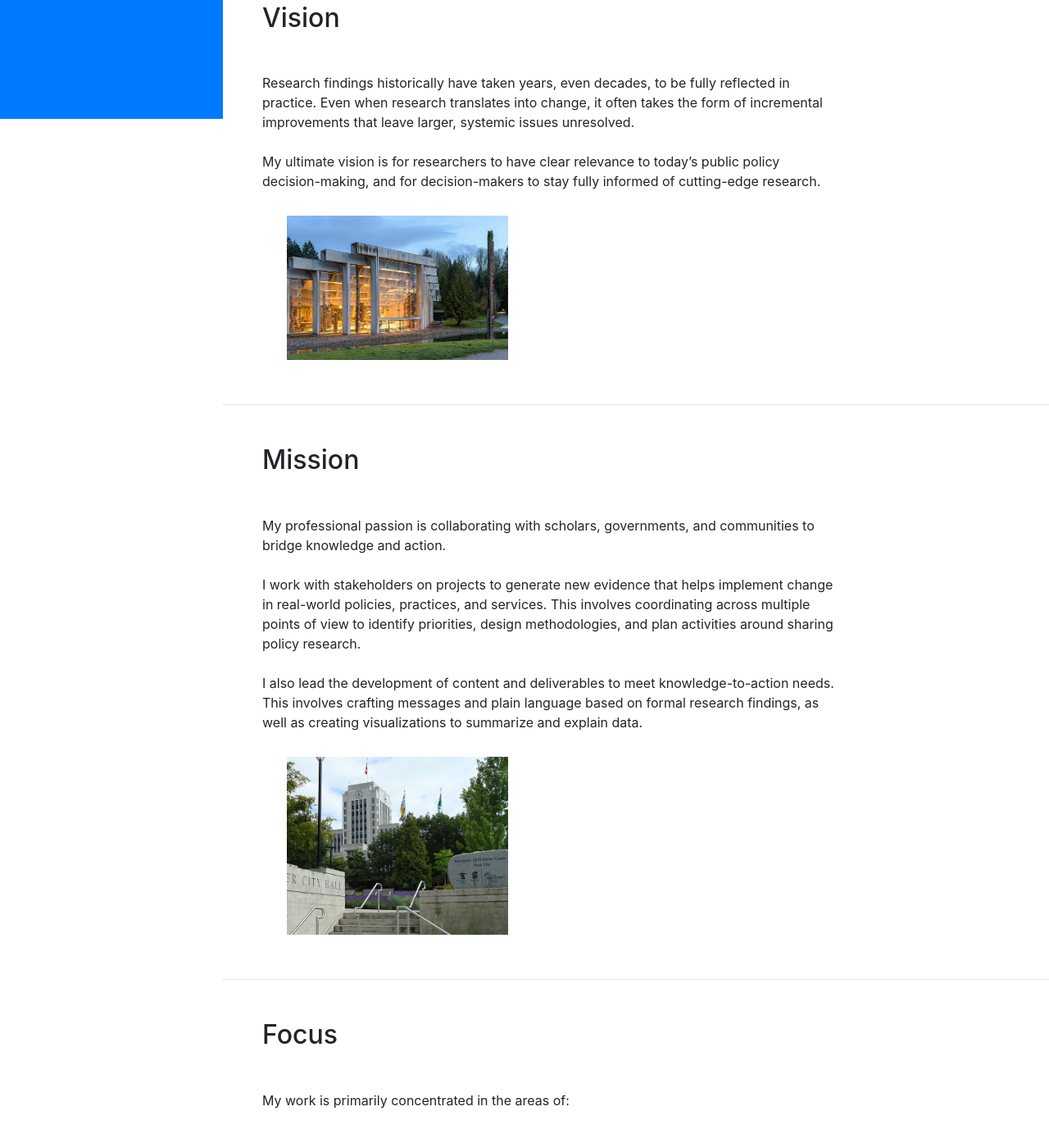
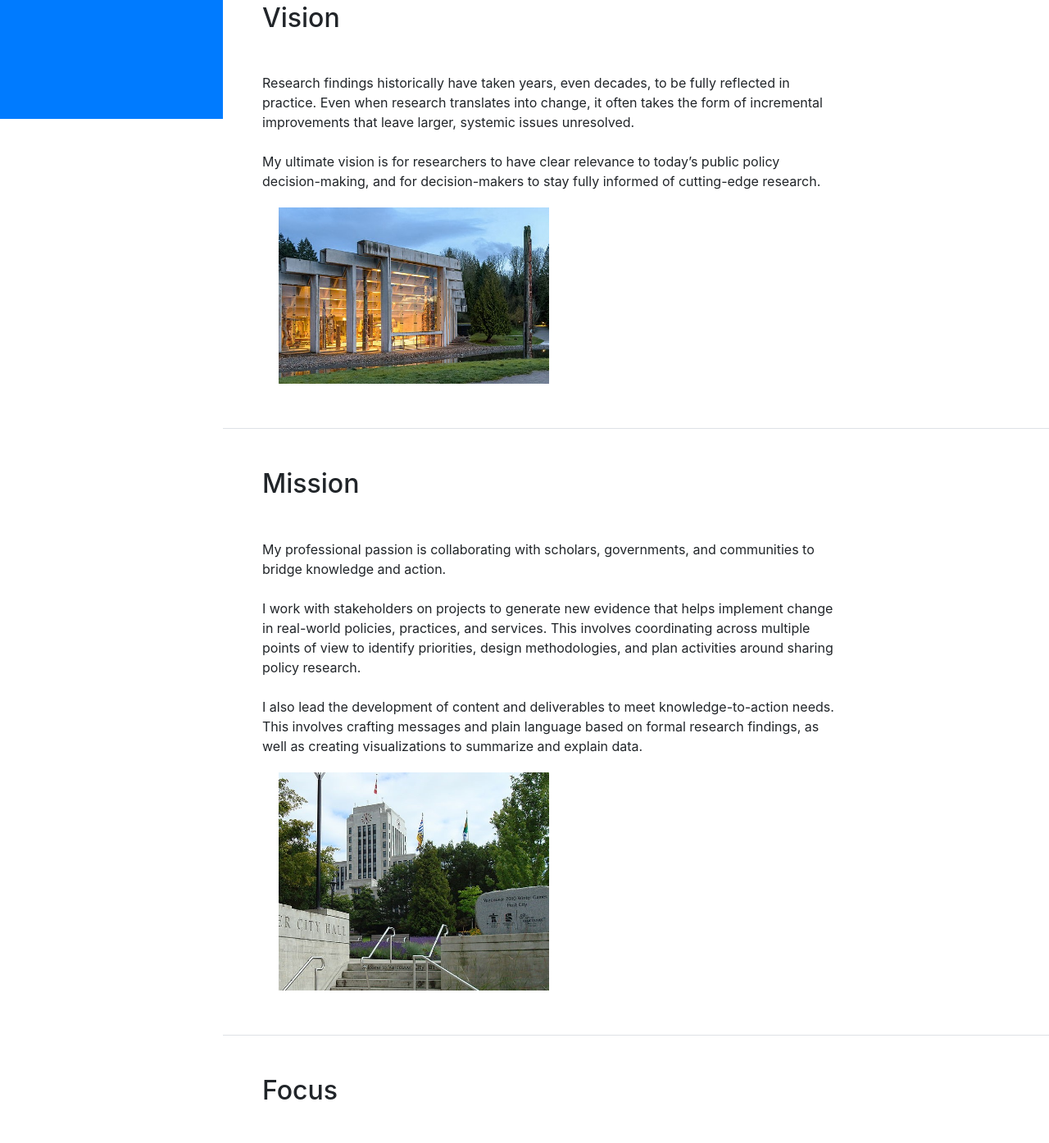
Before and after one commit to dariuspruss/dariuspruss.github.io, a website with bundled scripts: page bio/index.html in a window 1280 px wide. Shown: the part 655-2049 px from the top of the page at 82% size. Built offline with nearby package versions, Linux system fonts and the light colour scheme; a web font is replaced by a local one.

Commit message:
Update index.html

```diff
--- a/bio/index.html
+++ b/bio/index.html
@@ -91,7 +91,7 @@ Research findings historically have taken years, even decades, to be fully refle
 <br><br>My ultimate vision is for researchers to have clear relevance to today’s public policy decision-making, and for decision-makers to stay fully informed of cutting-edge research.
             <br></div>
             <div style="display: inline-block;max-width:500px;">
-              <img src="img/moaubc.jpg" style="max-width:300px;vertical-align:auto;padding-left: 30px;padding-top:30px"></div>
+              <img src="img/moaubc.jpg" style="max-width:350px;vertical-align:auto;padding-left: 20px;padding-top:20px"></div>
 
           <!--
           <div class="resume-item d-flex flex-column flex-md-row mb-5">
@@ -153,7 +153,7 @@ I work with stakeholders on projects to generate new evidence that helps impleme
             I also lead the development of content and deliverables to meet knowledge-to-action needs. This involves crafting messages and plain language based on formal research findings, as well as creating visualizations to summarize and explain data.
             <br></div>
             <div style="display: inline-block;max-width:500px;">
-<img src="img/vancityhall.jpg" style="max-width:300px;vertical-align:auto;padding-left: 30px;padding-top:30px;">
+<img src="img/vancityhall.jpg" style="max-width:350px;vertical-align:auto;padding-left: 20px;padding-top:20px;">
           </div>
           <!--
           <div class="resume-item d-flex flex-column flex-md-row mb-5">
```
